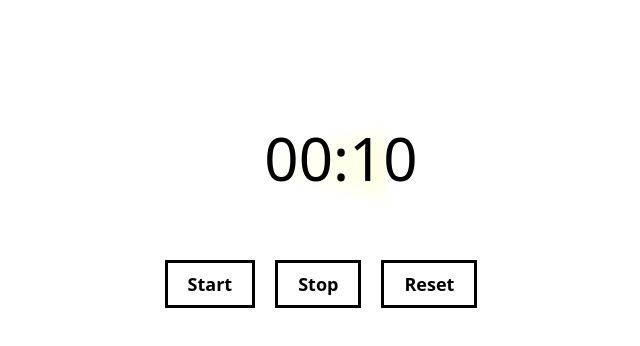
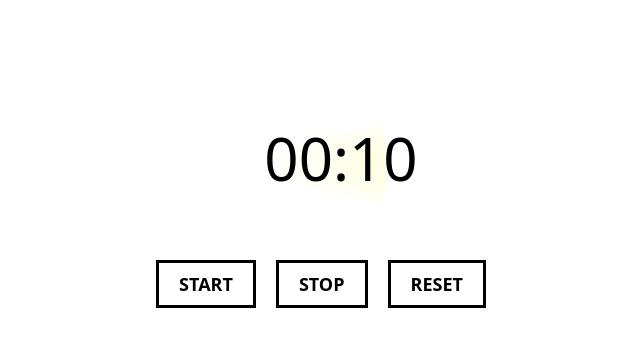
Before and after one commit to milkyaz/milkyaz-pomodoro-, a Vue app: page / in a window 1280 px wide. Shown: the top 346 px of the page, without its empty margins (319-959 px from the left). Built offline with nearby package versions, Linux system fonts and the light colour scheme; some icons are missing.

Commit message:
issue-7: refactoring Button

```diff
--- a/src/components/Button.vue
+++ b/src/components/Button.vue
@@ -1,15 +1,20 @@
 <script setup lang="ts">
-import {useMainStore} from "@/stores/store.ts";
 
-const mainStore = useMainStore();
+const emit = defineEmits(['click']);
+
+const props = defineProps<{
+  val?: string;
+}>()
+
+function handleClick() {
+  emit('click');
+}
 
 </script>
 
 <template>
   <div class="flex gap-5">
-    <button class="btn btn-outline btn-info btn-lg" @click="mainStore.startTimer()">Start</button>
-    <button class="btn btn-outline btn-info btn-lg" @click="mainStore.stopTimer()">Stop</button>
-    <button class="btn btn-outline btn-info btn-lg" @click="mainStore.resetTimer()">Reset</button>
+    <button class="btn btn-outline btn-info btn-lg" @click="handleClick">{{ props.val }}</button>
   </div>
 </template>
 
--- a/src/components/TimerDisplay.vue
+++ b/src/components/TimerDisplay.vue
@@ -16,7 +16,9 @@ const mainStore = useMainStore();
       <div class="cone-only flex justify-center pl-10 pt-2 text-center relative">{{ mainStore.display }}</div>
     </div>
     <div class="flex gap-5 justify-center items-center w-full">
-      <Button/>
+      <Button @click="mainStore.startTimer" val="START" />
+      <Button @click="mainStore.stopTimer" val="STOP" />
+      <Button @click="mainStore.resetTimer" val="RESET" />
     </div>
   </div>
 </template>
```
